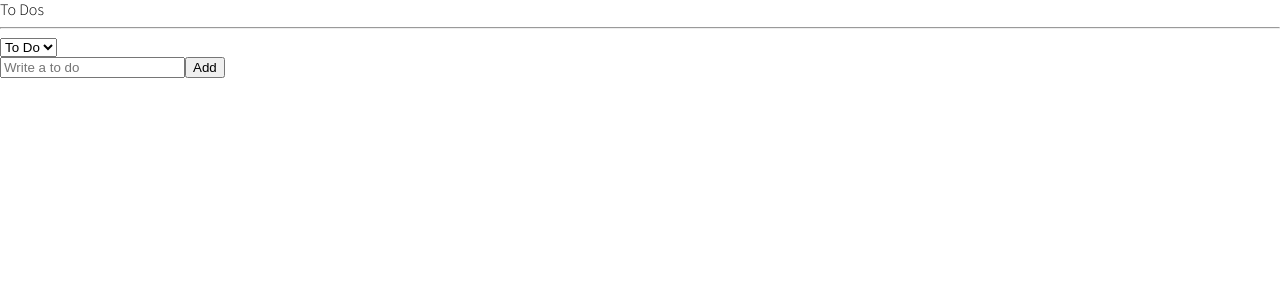
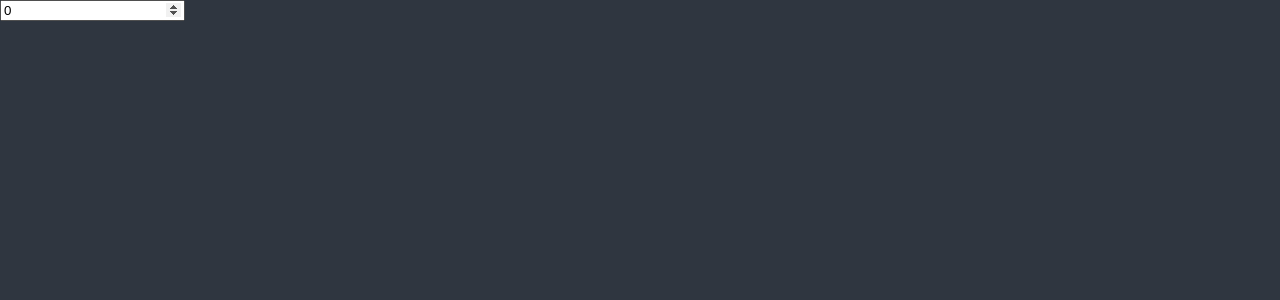
Before and after one commit to BornInTheMiddleOfUniverse/webster-with-react, a React (Create React App) app: page / in a window 1280 px wide. Shown: the top 300 px of the page. Built offline with nearby package versions, Linux system fonts and the light colour scheme.

Commit message:
recoil selector practice

```diff
--- a/src/App.tsx
+++ b/src/App.tsx
@@ -1,77 +1,26 @@
-import { createGlobalStyle } from "styled-components";
-import ToDoList from "./components/ToDoList";
-
-const GlobalStyle = createGlobalStyle`
-@import url('https://fonts.googleapis.com/css2?family=Source+Sans+Pro:wght@300;400&display=swap');
-html, body, div, span, applet, object, iframe,
-h1, h2, h3, h4, h5, h6, p, blockquote, pre,
-a, abbr, acronym, address, big, cite, code,
-del, dfn, em, img, ins, kbd, q, s, samp,
-small, strike, strong, sub, sup, tt, var,
-b, u, i, center,
-dl, dt, dd, menu, ol, ul, li,
-fieldset, form, label, legend,
-table, caption, tbody, tfoot, thead, tr, th, td,
-article, aside, canvas, details, embed,
-figure, figcaption, footer, header, hgroup,
-main, menu, nav, output, ruby, section, summary,
-time, mark, audio, video {
-  margin: 0;
-  padding: 0;
-  border: 0;
-  font-size: 100%;
-  font: inherit;
-  vertical-align: baseline;
-}
-/* HTML5 display-role reset for older browsers */
-article, aside, details, figcaption, figure,
-footer, header, hgroup, main, menu, nav, section {
-  display: block;
-}
-/* HTML5 hidden-attribute fix for newer browsers */
-*[hidden] {
-    display: none;
-}
-body {
-  line-height: 1;
-}
-menu, ol, ul {
-  list-style: none;
-}
-blockquote, q {
-  quotes: none;
-}
-blockquote:before, blockquote:after,
-q:before, q:after {
-  content: '';
-  content: none;
-}
-table {
-  border-collapse: collapse;
-  border-spacing: 0;
-}
-* {
-  box-sizing: border-box;
-}
-body {
-  font-weight: 300;
-  font-family: 'Source Sans Pro', sans-serif;
-  background-color:${(props) => props.theme.bgColor};
-  color:${(props) => props.theme.textColor};
-  line-height: 1.2;
-}
-a {
-  text-decoration:none;
-  color:inherit;
-}
-`;
+import React from "react";
+import { useRecoilState } from "recoil";
+import { hourSelector, minuteState } from "./atoms";
 
 function App() {
+  const [minutes, setMinutes] = useRecoilState(minuteState);
+
+  const [hours, setHours] = useRecoilState(hourSelector);
+  const onMinutesChange = (event:React.FormEvent<HTMLInputElement>) => {
+    setMinutes(+event.currentTarget.value);
+  }
+  const onHoursChange = (event:React.FormEvent<HTMLInputElement>) => {
+    setHours(+event.currentTarget.value);
+  };
   return (
-    <>
-      <GlobalStyle />
-      <ToDoList />
-    </>
+    <div>
+      <input
+        value={hours}
+        onChange={onHoursChange}
+        type="number"
+        placeholder="Hours"
+      />
+    </div>
   );
 }
 
--- a/src/atoms.tsx
+++ b/src/atoms.tsx
@@ -1,32 +1,18 @@
 import { atom, selector } from "recoil";
 
-export enum Categories {
-  "TO_DO" = "TO_DO",
-  "DOING" = "DOING",
-  "DONE" = "DONE",
-}
-
-export interface IToDo {
-  text: string;
-  id: number;
-  category: Categories;
-}
-
-export const categoryState = atom<Categories>({
-  key: "category",
-  default: Categories.TO_DO
+export const minuteState = atom({
+  key: "minutes",
+  default: 0,
 });
 
-export const toDoState = atom<IToDo[]>({
-  key: "toDo",
-  default: [],
-});
-
-export const toDoSelector = selector({
-  key: "toDoSelector",
+export const hourSelector = selector<number>({
+  key: "hours",
   get: ({ get }) => {
-    const toDos = get(toDoState); //getting toDoState atom
-    const category = get(categoryState); // selector is watching categoryState atom!
-    return toDos.filter((toDo) => toDo.category === category);
+    const minutes = get(minuteState);
+    return minutes / 60;
+  },
+  set: ({set}, newValue) => {
+    const minutes = Number(newValue) * 60;
+    set(minuteState, minutes);
   },
 });
--- a/src/components/CreateToDo.tsx
+++ /dev/null
@@ -1,33 +0,0 @@
-import { useForm } from "react-hook-form";
-import { useSetRecoilState, useRecoilValue } from "recoil";
-import { toDoState, categoryState } from "../atoms";
-
-interface IForm {
-  toDo: string;
-}
-
-function CreateToDo() {
-  const setToDos = useSetRecoilState(toDoState);
-  const category = useRecoilValue(categoryState);
-  const { register, handleSubmit, setValue } = useForm<IForm>();
-  const handleValid = ({ toDo }: IForm) => {
-    setToDos((oldToDos) => [
-      { text: toDo, id: Date.now(), category },
-      ...oldToDos,
-    ]);
-    setValue("toDo", "");
-  };
-  return (
-    <form onSubmit={handleSubmit(handleValid)}>
-      <input
-        {...register("toDo", {
-          required: "Please write a To Do",
-        })}
-        placeholder="Write a to do"
-      />
-      <button>Add</button>
-    </form>
-  );
-}
-
-export default CreateToDo;
--- a/src/components/ToDo.tsx
+++ /dev/null
@@ -1,44 +0,0 @@
-import React from "react";
-import { useSetRecoilState } from "recoil";
-import { IToDo, toDoState, Categories } from "../atoms";
-
-function ToDo({ text, category, id }: IToDo) {
-  const setToDos = useSetRecoilState(toDoState);
-  const onClick = (event: React.MouseEvent<HTMLButtonElement>) => {
-    const {
-      currentTarget: { name },
-    } = event;
-    setToDos((oldToDos) => {
-      const targetIndex = oldToDos.findIndex((toDo) => toDo.id === id);
-      const newToDo = { text, id, category: name as any };
-      return [
-        ...oldToDos.slice(0, targetIndex),
-        newToDo,
-        ...oldToDos.slice(targetIndex + 1),
-      ];
-    });
-  };
-
-  return (
-    <li>
-      <span>{text}</span>
-      {category !== Categories.DOING && (
-        <button name={Categories.DOING} onClick={onClick}>
-          Doing
-        </button>
-      )}
-      {category !== Categories.TO_DO && (
-        <button name={Categories.TO_DO} onClick={onClick}>
-          To Do
-        </button>
-      )}
-      {category !== Categories.DONE && (
-        <button name={Categories.DONE} onClick={onClick}>
-          Done
-        </button>
-      )}
-    </li>
-  );
-}
-
-export default ToDo;
--- a/src/components/ToDoList.tsx
+++ /dev/null
@@ -1,32 +0,0 @@
-import React from "react";
-import { useRecoilValue, useRecoilState } from "recoil";
-import { toDoSelector, categoryState, Categories } from "../atoms";
-import CreateToDo from "./CreateToDo";
-import ToDo from "./ToDo";
-
-function ToDoList() {
-  const toDos = useRecoilValue(toDoSelector);
-  const [category, setCategory] = useRecoilState(categoryState);
-  const onInput = (event: React.FormEvent<HTMLSelectElement>) => {
-    setCategory(event.currentTarget.value as any);
-  };
-
-  return (
-    <div>
-      <h1>To Dos</h1>
-      <hr />
-      <select value={category} onInput={onInput}>
-        <option value={Categories.TO_DO}>To Do</option>
-        <option value={Categories.DOING}>Doing</option>
-        <option value={Categories.DONE}>Done</option>
-
-      </select>
-      <CreateToDo />
-      {toDos?.map((toDo) => (
-        <ToDo key={toDo.id} {...toDo}/>
-      ))}
-    </div>
-  );
-}
-
-export default ToDoList;
--- a/src/index.tsx
+++ b/src/index.tsx
@@ -1,19 +1,85 @@
 import React from "react";
-import ReactDOM from "react-dom/client";
+import ReactDOM from "react-dom";
 import { RecoilRoot } from "recoil";
 import { ThemeProvider } from "styled-components";
 import App from "./App";
-import { darkTheme, lightTheme } from "./theme";
+import { darkTheme } from "./theme";
 
-const root = ReactDOM.createRoot(
-  document.getElementById("root") as HTMLElement
+import { createGlobalStyle } from "styled-components";
+
+const GlobalStyle = createGlobalStyle`
+@import url('https://fonts.googleapis.com/css2?family=Source+Sans+Pro:wght@300;400&display=swap');
+html, body, div, span, applet, object, iframe,
+h1, h2, h3, h4, h5, h6, p, blockquote, pre,
+a, abbr, acronym, address, big, cite, code,
+del, dfn, em, img, ins, kbd, q, s, samp,
+small, strike, strong, sub, sup, tt, var,
+b, u, i, center,
+dl, dt, dd, menu, ol, ul, li,
+fieldset, form, label, legend,
+table, caption, tbody, tfoot, thead, tr, th, td,
+article, aside, canvas, details, embed,
+figure, figcaption, footer, header, hgroup,
+main, menu, nav, output, ruby, section, summary,
+time, mark, audio, video {
+  margin: 0;
+  padding: 0;
+  border: 0;
+  font-size: 100%;
+  font: inherit;
+  vertical-align: baseline;
+}
+/* HTML5 display-role reset for older browsers */
+article, aside, details, figcaption, figure,
+footer, header, hgroup, main, menu, nav, section {
+  display: block;
+}
+/* HTML5 hidden-attribute fix for newer browsers */
+*[hidden] {
+    display: none;
+}
+body {
+  line-height: 1;
+}
+menu, ol, ul {
+  list-style: none;
+}
+blockquote, q {
+  quotes: none;
+}
+blockquote:before, blockquote:after,
+q:before, q:after {
+  content: '';
+  content: none;
+}
+table {
+  border-collapse: collapse;
+  border-spacing: 0;
+}
+* {
+  box-sizing: border-box;
+}
+body {
+  font-weight: 300;
+  font-family: 'Source Sans Pro', sans-serif;
+  background-color:${(props) => props.theme.bgColor};
+  color:${(props) => props.theme.textColor};
+  line-height: 1.2;
+}
+a {
+  text-decoration:none;
+  color:inherit;
+}
+`;
+
+ReactDOM.render(
+  <React.StrictMode>
+    <RecoilRoot>
+      <ThemeProvider theme={darkTheme}>
+        <GlobalStyle />
+        <App />
+      </ThemeProvider>
+    </RecoilRoot>
+  </React.StrictMode>,
+  document.getElementById("root")
 );
-root.render(
-  <React.StrictMode>
-    <ThemeProvider theme={lightTheme}>
-      <RecoilRoot>
-        <App />
-      </RecoilRoot>
-    </ThemeProvider>
-  </React.StrictMode>
-);
```
